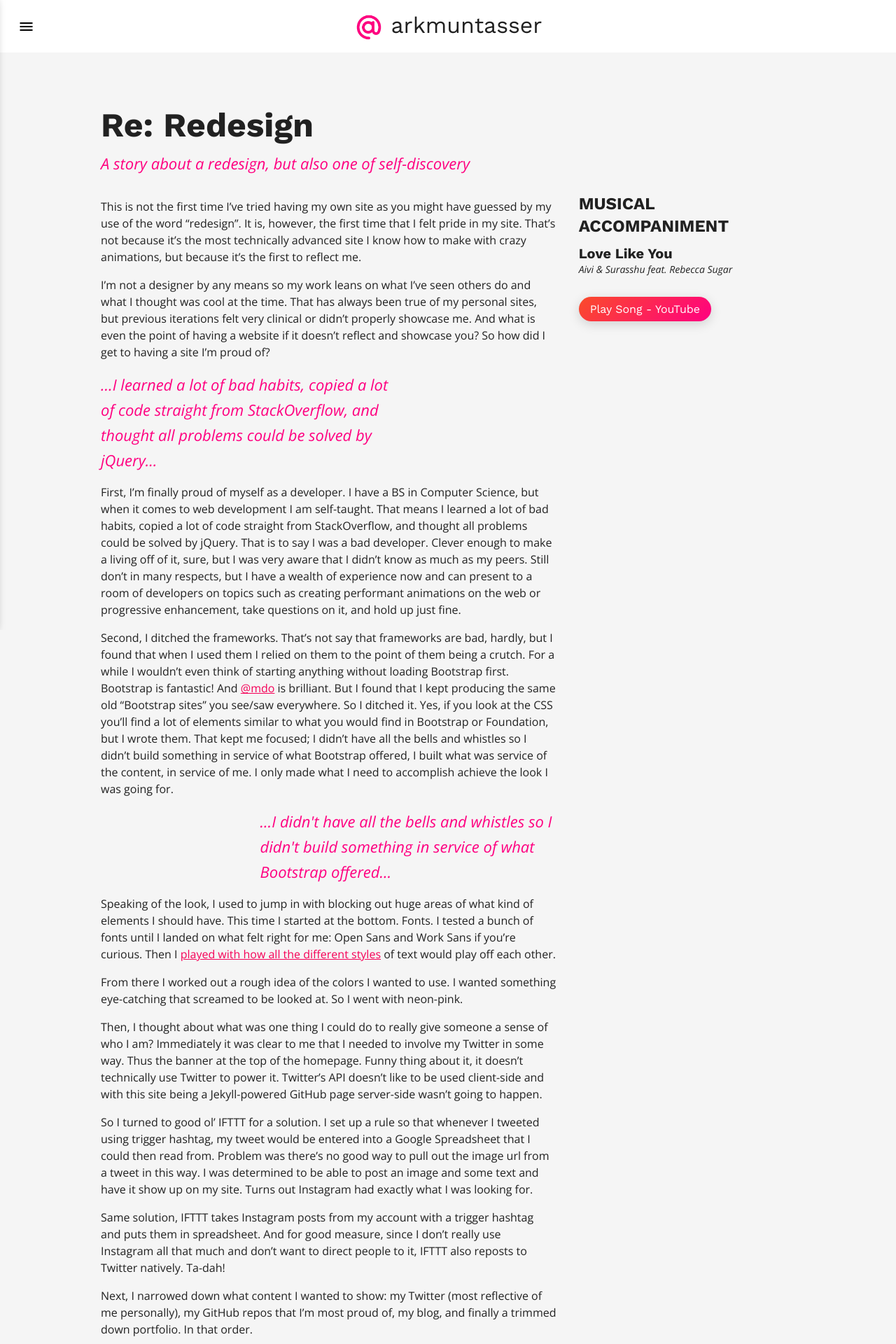
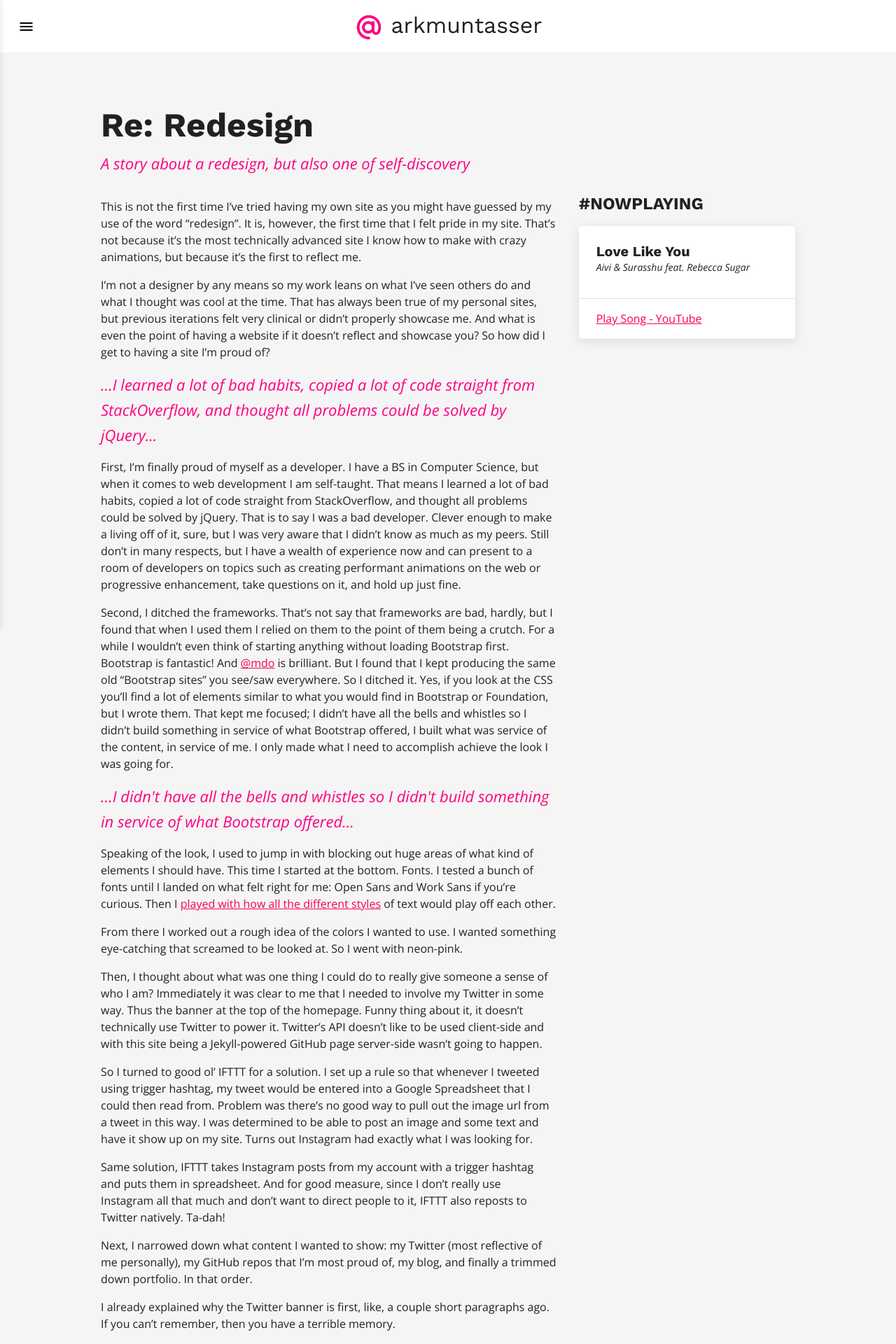
Before and after one commit to arkmuntasser/arkm-2015, a Jekyll site: the page built from _posts/2017-1-9-redesigning-my-site.md, in a window 1280 px wide. Shown: the top 1920 px of the page at 70% size. Built offline with Jekyll 4.4.1, drawn with Linux system fonts in a browser that asks for light colours.

Commit message:
blog updates, twitter banner updates

```diff
--- a/_includes/widgets/twitter-banner/twitter-banner.js
+++ b/_includes/widgets/twitter-banner/twitter-banner.js
@@ -20,6 +20,9 @@
   var caption = data[0].text.replace(' #ark', '');
   bannerEl.querySelector('[data-social-banner-caption]').innerHTML = caption;
   bannerEl.querySelector('[data-social-banner-date]').innerHTML = data[0].date.toLowerCase().split(' at ')[0];
+
+  bannerEl.style.opacity = 1;
+  bannerEl.style.pointerEvents = "all";
 }
 
 document.addEventListener('DOMContentLoaded', function() {
--- a/_layouts/post.html
+++ b/_layouts/post.html
@@ -22,17 +22,34 @@
         <div class="date subtitle">Written on {{ page.date | date: "%B %e, %Y" }}</div>
       </div>
 
-      {% if page.music_title %}
-        <div class="col col-xs-12 col-sm-12 col-md-4 col-lg-4">
-          <h5>Musical Accompaniment</h5>
+      <div class="col col-xs-12 col-sm-12 col-md-4 col-lg-4">
+        {% if page.images %}
+          <ul>
+            {% for image in page.images %}
+              <li>
+                {{ image }}
+              </li>
+            {% endfor %}
+          </ul>
+        {% endif %}
 
-          <div class="music">
-            <div class="title">{{ page.music_title }}</div>
-            <div class="subtitle">{{ page.music_artist }}</div>
-            <a class="btn" href="{{ page.music_link }}" target="_blank" title="{{ page.music_title }} YouTube link" rel="noopener">Play Song - YouTube</a>
-          </div>
-        </div>
-      {% endif %}
+        {% if page.music %}
+          {% for music in page.music %}
+            <h5>#NowPlaying</h5>
+            <div class="now-playing">
+              <div class="music">
+                <div class="now-playing-text">
+                  <div class="title">{{ music.title }}</div>
+                  <div class="subtitle">{{ music.artist }}</div>
+                </div>
+                <div class="now-playing-footer">
+                  <a href="{{ music.link }}" target="_blank" title="{{ music.title }} YouTube link" rel="noopener">Play Song - YouTube</a>
+                </div>
+              </div>
+            </div>
+          {% endfor %}
+        {% endif %}
+      </div>
     </div>
   </article>
 </div>
--- a/_posts/2017-1-9-redesigning-my-site.md
+++ b/_posts/2017-1-9-redesigning-my-site.md
@@ -5,35 +5,27 @@
 slug: redesigning-my-site
 excerpt: A story about a redesign, but also one of self-discovery
 tags: redesign dev growth storytime
-music_title: Love Like You
-music_artist: Aivi & Surasshu feat. Rebecca Sugar
-music_link: https://www.youtube.com/watch?v=clJk8a5q1Lo
+music:
+  - title: Love Like You
+    artist: Aivi & Surasshu feat. Rebecca Sugar
+    link: https://www.youtube.com/watch?v=clJk8a5q1Lo
 ---
 
 This is not the first time I've tried having my own site as you might have guessed by my use of the word "redesign". It is, however, the first time that I felt pride in my site. That's not because it's the most technically advanced site I know how to make with crazy animations, but because it's the first to reflect me.
 
 I'm not a designer by any means so my work leans on what I've seen others do and what I thought was cool at the time. That has always been true of my personal sites, but previous iterations felt very clinical or didn't properly showcase me. And what is even the point of having a website if it doesn't reflect and showcase you? So how did I get to having a site I'm proud of?
 
-<div class="section">
-  <div class="col col-xs-12 col-sm-12 col-md-8 col-lg-8">
-    <p class="lead">
-      &hellip;I learned a lot of bad habits, copied a lot of code straight from StackOverflow, and thought all problems could be solved by jQuery&hellip;
-    </p>
-  </div>
-</div>
+<p class="lead">
+  &hellip;I learned a lot of bad habits, copied a lot of code straight from StackOverflow, and thought all problems could be solved by jQuery&hellip;
+</p>
 
 First, I'm finally proud of myself as a developer. I have a BS in Computer Science, but when it comes to web development I am self-taught. That means I learned a lot of bad habits, copied a lot of code straight from StackOverflow, and thought all problems could be solved by jQuery. That is to say I was a bad developer. Clever enough to make a living off of it, sure, but I was very aware that I didn't know as much as my peers. Still don't in many respects, but I have a wealth of experience now  and  can present to a room of developers on topics such as creating performant animations on the web or progressive enhancement, take questions on it, and hold up just fine.
 
 Second, I ditched the frameworks. That's not say that frameworks are bad, hardly, but I found that when I used them I relied on them to the point of them being a crutch. For a while I wouldn't even think of starting anything without loading Bootstrap first. Bootstrap is fantastic! And [@mdo](http://github.com/mdo) is brilliant. But I found that I kept producing the same old "Bootstrap sites" you see/saw everywhere. So I ditched it. Yes, if you look at the CSS you'll find a lot of elements similar to what you would find in Bootstrap or Foundation, but I wrote them. That kept me focused; I didn't have all the bells and whistles so I didn't build something in service of what Bootstrap offered, I built what was service of the content, in service of me. I only made what I need to accomplish achieve the look I was going for.
 
-<div class="section">
-  <div class="col col-xs-12 col-sm-12 col-md-4 col-lg-4">&nbsp;</div>
-  <div class="col col-xs-12 col-sm-12 col-md-8 col-lg-8">
-    <p class="lead">
-      &hellip;I didn't have all the bells and whistles so I didn't build something in service of what Bootstrap offered&hellip;
-    </p>
-  </div>
-</div>
+<p class="lead">
+  &hellip;I didn't have all the bells and whistles so I didn't build something in service of what Bootstrap offered&hellip;
+</p>
 
 Speaking of the look, I used to jump in with blocking out huge areas of what kind of elements I should have. This time I started at the bottom. Fonts. I tested a bunch of fonts until I landed on what felt right for me: Open Sans and Work Sans if you're curious. Then I [played with how all the different styles](/styles) of text would play off each other.
 
@@ -53,13 +45,9 @@
 
 Next my blog. I don't regularly blog. But I want to get into it. So I put it nearer the top as a way to force myself to use it. And I'm using it now, so it works! I'm so clever.
 
-<div class="section">
-  <div class="col col-xs-12 col-sm-12 col-md-8 col-lg-8">
-    <p class="lead">
-      &hellip;my biggest and most ambitious projects and others that were from when I was less capable&hellip;
-    </p>
-  </div>
-</div>
+<p class="lead">
+  &hellip;my biggest and most ambitious projects and others that were from when I was less capable&hellip;
+</p>
 
 Lastly, my resume as it were. Save the best for last, right? It's big and bold and filled with beautiful work. The work that I think defines me; some of my biggest and most ambitious projects and others that were from when I was less capable, but started being able to make a living doing web development.
 
--- a/style.css
+++ b/style.css
@@ -7,7 +7,7 @@
 
 .masthead h1 {
   margin: 0;
-  padding: 8px;
+  padding: 8px 0;
   font-size: 32px;
   font-weight: 300;
   text-align: center;
@@ -95,3 +95,19 @@
   font-style: italic;
   color: #4CAF50;
 }
+
+.now-playing {
+  margin-top: 16px;
+  margin-bottom: 16px;
+  border: 1px solid #fefefe;
+  border-radius: 4px;
+  box-shadow: 0 4px 16px 0 rgba(0, 0, 0, .1);
+  background-color: #fff;
+}
+
+.now-playing .now-playing-text { padding: 24px 24px 0 24px; }
+
+.now-playing .now-playing-footer {
+  padding: 16px 24px;
+  border-top: 1px solid #ddd;
+}
--- /dev/null
+++ b/widgets/twitter-banner/twitter-banner-noscript.css
@@ -0,0 +1,4 @@
+.twitter-banner {
+  opacity: 1;
+  pointer-events: all;
+}
--- a/widgets/twitter-banner/twitter-banner.css
+++ b/widgets/twitter-banner/twitter-banner.css
@@ -5,12 +5,13 @@
   height: 400px;
   font-size: 32px;
   color: #fff;
-  /*border-bottom: 16px solid #000;*/
   box-shadow: inset 0 0 15px 0px rgba(0, 0, 0, 0.3);
-  background-color: whitesmoke;
+  background-color: #1DA1F2;
   background-size: cover;
   background-position: center;
   background-repeat: no-repeat;
+  opacity: 0;
+  pointer-events: none;
 }
 
 .twitter-banner:before {
```
Also changed, not shown: _includes/widgets/twitter-banner/twitter-banner.html (+5 -2 lines), 8 other files.
